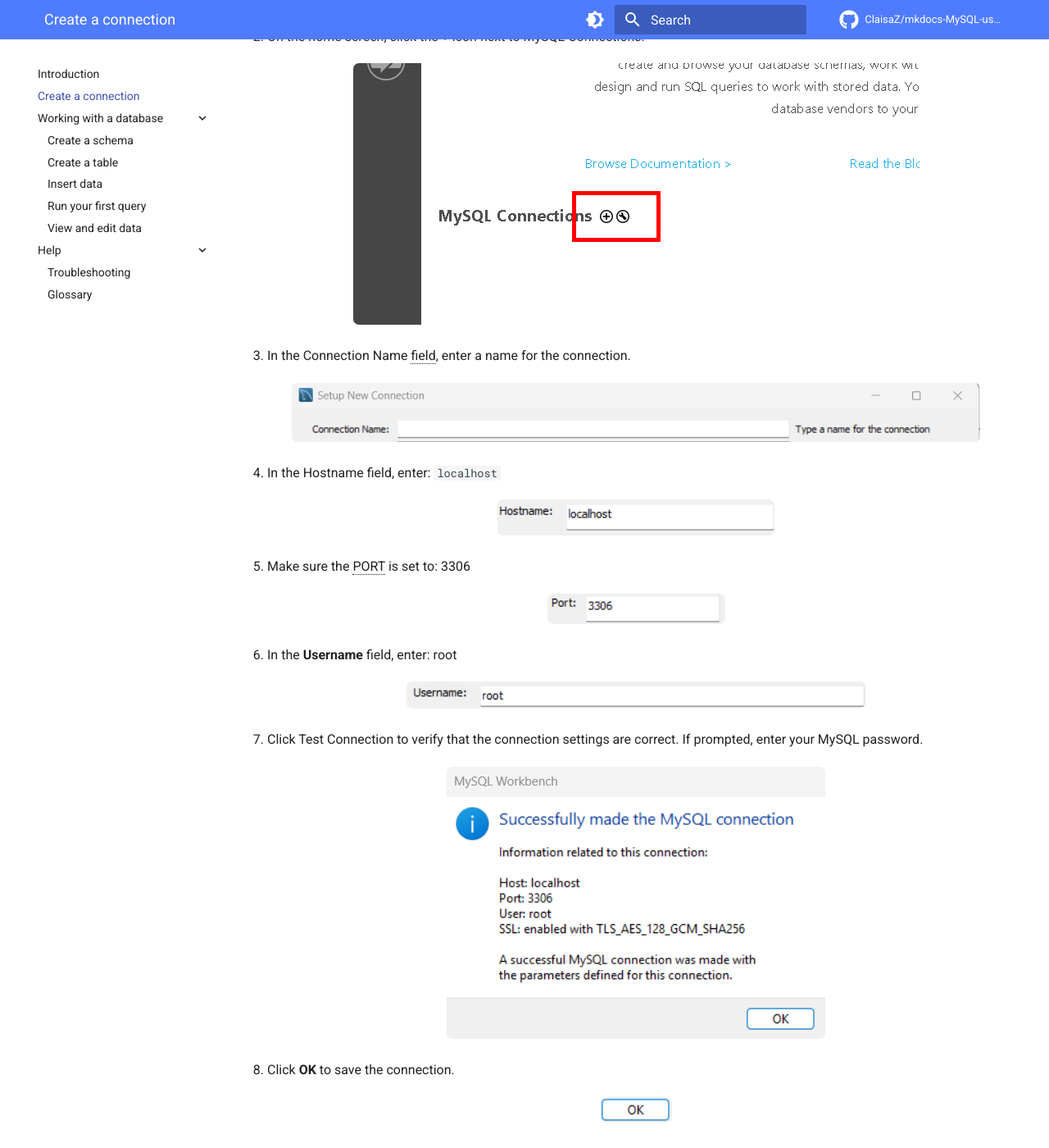
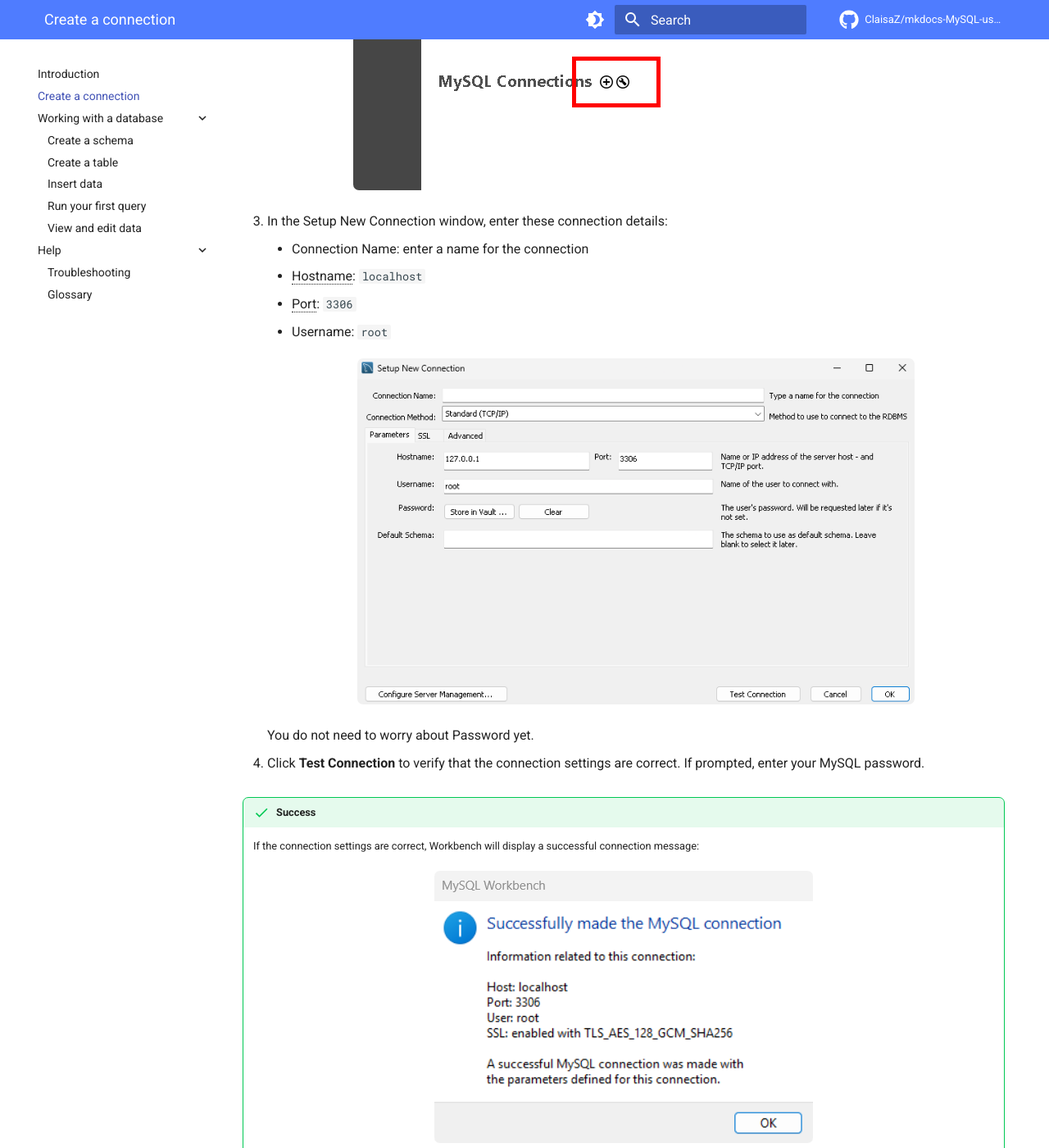
Before and after one commit to ClaisaZ/mkdocs-MySQL-user-guide, an MkDocs documentation site: the page built from docs/2-create-conn.md, in a window 1280 px wide and 1400 px high, scrolled down 593 px. Shown: the whole window at 82% size. Built offline with MkDocs 1.6.1 and Material for MkDocs 9.7.7, drawn with Linux system fonts in a browser that asks for light colours; comment, search, counter and statistics services are not loaded.

Commit message:
glossary update, admonition fixes, update create connection

```diff
--- a/docs/2-create-conn.md
+++ b/docs/2-create-conn.md
@@ -13,35 +13,29 @@
 
 1. Open **MySQL Workbench**.
 
-    ![Schema panel in MySQL Workbench](https://cdn.jsdelivr.net/gh/ClaisaZ/mkdocs-MySQL-user-guide@main/docs/assets/images/Creating_Connection_1.png)
-
 2. On the home screen, click the + icon next to MySQL Connections.
 
     ![Schema panel in MySQL Workbench](https://cdn.jsdelivr.net/gh/ClaisaZ/mkdocs-MySQL-user-guide@main/docs/assets/images/Creating_Connection_2-2.png)
 
-3. In the Connection Name field, enter a name for the connection.
+3. In the Setup New Connection window, enter these connection details:
 
-    ![Schema panel in MySQL Workbench](https://cdn.jsdelivr.net/gh/ClaisaZ/mkdocs-MySQL-user-guide@main/docs/assets/images/Creating_Connection_3.png)
+    - Connection Name: enter a name for the connection
+    - Hostname: `localhost`
+    - Port: `3306`
+    - Username: `root`
 
-4. In the Hostname field, enter: `localhost`
+    ![Setup New Connection window with the required fields](assets/images/Creating_Connection_combined.png){ .img-medium .center-it title="Setup New Connection window" }
 
-    ![Schema panel in MySQL Workbench](https://cdn.jsdelivr.net/gh/ClaisaZ/mkdocs-MySQL-user-guide@main/docs/assets/images/Creating_Connection_4.png)
+    You do not need to worry about Password yet.
 
-5. Make sure the PORT is set to: 3306
+4. Click **Test Connection** to verify that the connection settings are correct. If prompted, enter your MySQL password.
 
-    ![Schema panel in MySQL Workbench](https://cdn.jsdelivr.net/gh/ClaisaZ/mkdocs-MySQL-user-guide@main/docs/assets/images/Creating_Connection_5.png)
+!!! success "Success"
+    If the connection settings are correct, Workbench will display a successful connection message:
 
-6. In the **Username** field, enter: root
+    ![Successful Test Connection message in MySQL Workbench](https://cdn.jsdelivr.net/gh/ClaisaZ/mkdocs-MySQL-user-guide@main/docs/assets/images/Creating_Connection_7.png){ .img-medium .center-it title="Successful Test Connection message in MySQL Workbench" }
 
-    ![Schema panel in MySQL Workbench](https://cdn.jsdelivr.net/gh/ClaisaZ/mkdocs-MySQL-user-guide@main/docs/assets/images/Creating_Connection_6.png)
-
-7. Click Test Connection to verify that the connection settings are correct. If prompted, enter your MySQL password.
-
-    ![Schema panel in MySQL Workbench](https://cdn.jsdelivr.net/gh/ClaisaZ/mkdocs-MySQL-user-guide@main/docs/assets/images/Creating_Connection_7.png)
-
-8. Click **OK** to save the connection.
-
-    ![Schema panel in MySQL Workbench](https://cdn.jsdelivr.net/gh/ClaisaZ/mkdocs-MySQL-user-guide@main/docs/assets/images/Creating_Connection_8.png)
+5. Click **OK** to save the connection.
 
 !!! note "Note"
     If the connection test fails, double-check your **password**, **hostname**, and **port number (3306)**. Most connection issues are caused by incorrect login details.
--- a/docs/js/glossary.json
+++ b/docs/js/glossary.json
@@ -83,5 +83,15 @@
     "term": "Cell",
     "definition": "A single box in a table where a row and column intersect, used to store one value for a specific column in a row.",
     "aliases": ["cell", "cells", "table cell"]
+  },
+  {
+    "term": "Hostname",
+    "definition": "The name or address of the computer or server that MySQL Workbench connects to. In this guide, `localhost` means your own computer.",
+    "aliases": ["hostname", "host", "server address"]
+  },
+  {
+    "term": "Localhost",
+    "definition": "A hostname that refers to your own computer. In this guide, it means MySQL Workbench is connecting to a MySQL server running on the same computer.",
+    "aliases": ["localhost"]
   }
 ]
```
Also changed, not shown: docs/3-createschema.md (+3 -3 lines), docs/index.md (+4 -4 lines), docs/assets/images/Creating_Connection_combined.png (added). Lines whose indentation alone changed are shown as unchanged.
